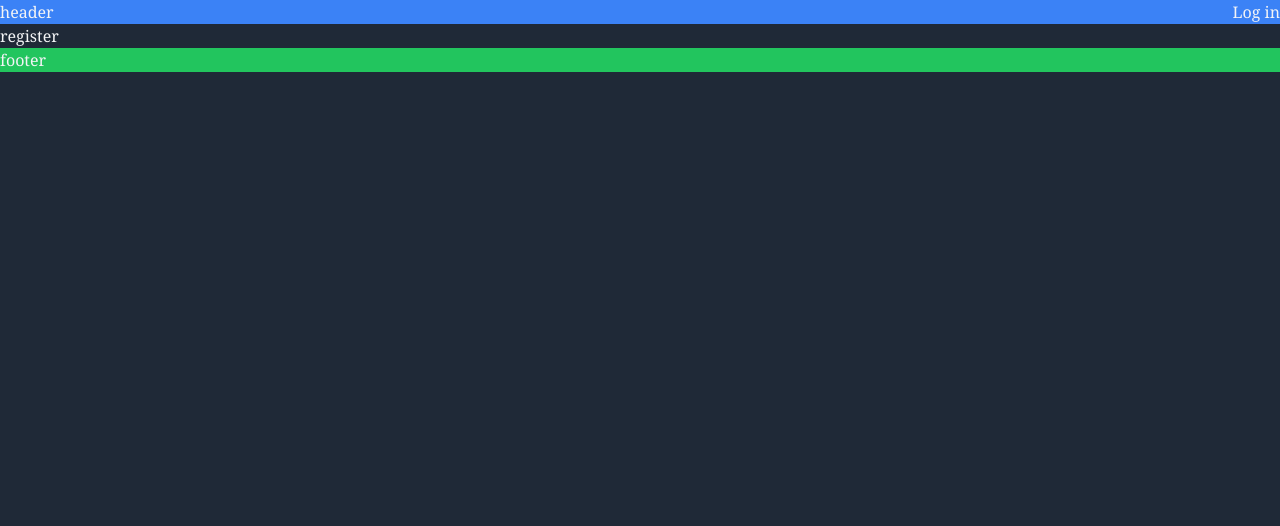
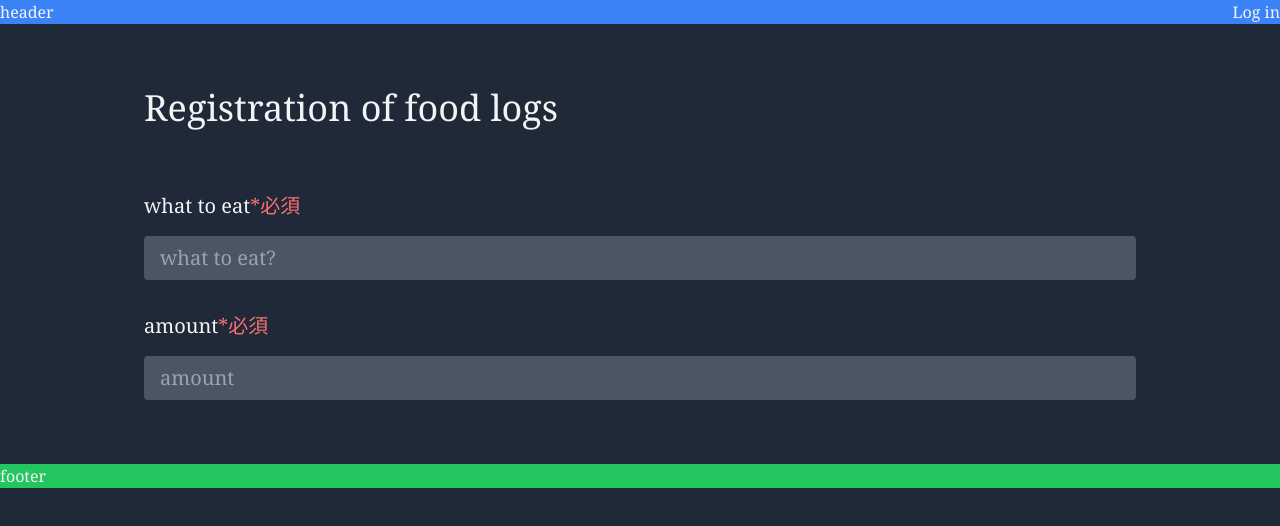
Before and after one commit to nakashi94/muscle-power, a Next.js app in the folder front/: page /mypage/food-register in a window 1280 px wide. Shown: the top 526 px of the page. Built offline with nearby package versions, Linux system fonts and the light colour scheme; no server answers.

Commit message:
create registoration of food logs page

```diff
--- a/front/src/pages/mypage/food-register.tsx
+++ b/front/src/pages/mypage/food-register.tsx
@@ -6,7 +6,54 @@ export const FoodRegister: React.FC = () => {
     <>
       <HeadTitle title={"food-register | "} />
       <Header />
-      <div>register</div>
+      <div className="py-16">
+        <div className="container max-w-screen-lg mx-auto px-4">
+          <div>
+            <h1 className="text-4xl pb-16">Registration of food logs</h1>
+            <form
+              action="#"
+              method="post"
+              name="register-food-logs"
+              className="text-xl"
+            >
+              <div className="mb-8">
+                <div className="mb-4">
+                  <label htmlFor="food-name">what to eat</label>
+                  <span className="text-red-400">*必須</span>
+                </div>
+                <input
+                  type="text"
+                  name="food-name"
+                  id="food-name"
+                  minLength={1}
+                  maxLength={30}
+                  autoFocus={false}
+                  placeholder="what to eat?"
+                  required={true}
+                  className="block w-full bg-gray-600 rounded focus:border-none focus:outline-none px-4 py-2"
+                />
+              </div>
+              <div>
+                <div className="mb-4">
+                  <label htmlFor="amount">amount</label>
+                  <span className="text-red-400">*必須</span>
+                </div>
+                <input
+                  type="number"
+                  name="amount"
+                  id="amount"
+                  min={0}
+                  placeholder="amount"
+                  step={0.1}
+                  autoFocus={false}
+                  required={true}
+                  className="block w-full bg-gray-600 rounded focus:border-none focus:outline-none px-4 py-2"
+                />
+              </div>
+            </form>
+          </div>
+        </div>
+      </div>
       <Footer />
     </>
   );
--- a/front/src/styles/globals.css
+++ b/front/src/styles/globals.css
@@ -7,3 +7,10 @@ body {
   background-color: #1f2937;
   font-family: 'Noto Serif JP', 'Noto Serif', serif;
 }
+
+input::-webkit-inner-spin-button,
+input::-webkit-outer-spin-button {
+  -webkit-appearance: none;
+  margin: 0;
+  -moz-appearance: textfield;
+}
```
